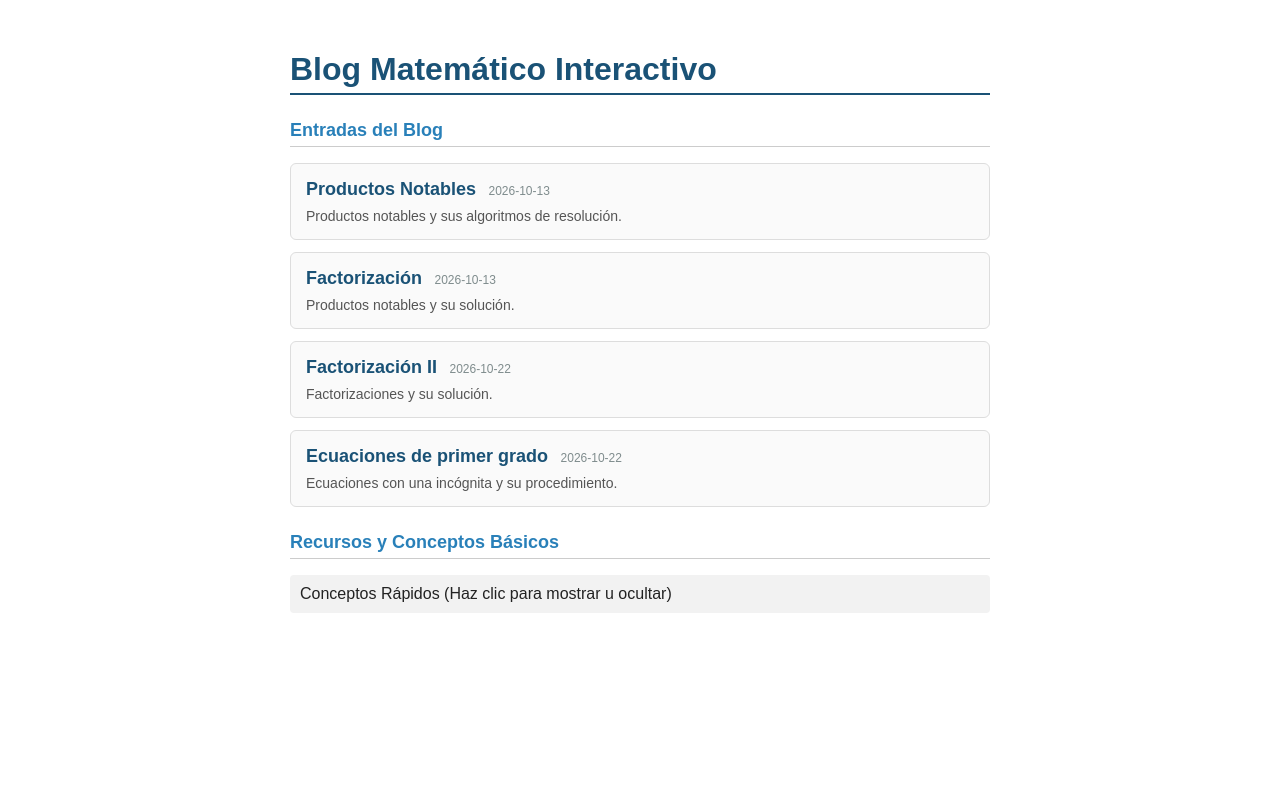
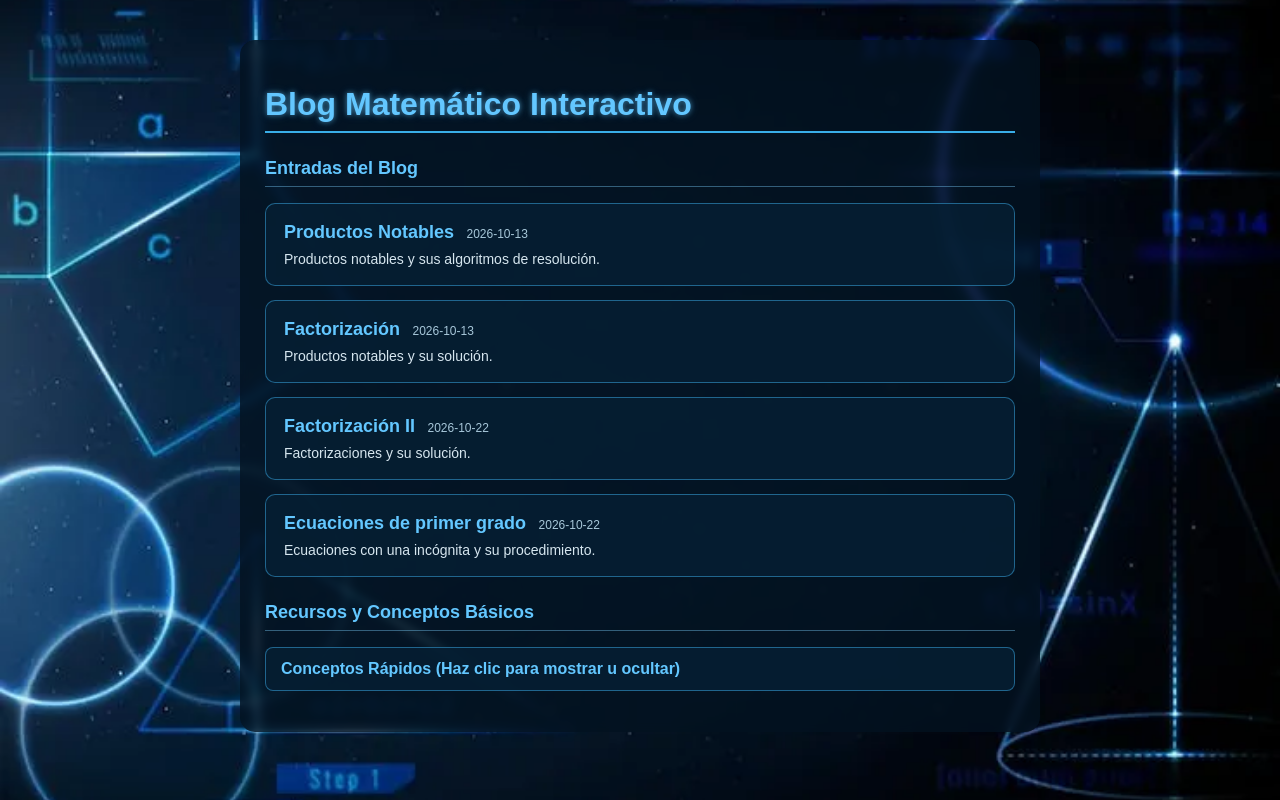
Before and after one commit to Swords07/Blog_Matematico, a plain HTML site: page index.html in a window 1280 px wide. Drawn offline with Linux system fonts and the light colour scheme.

Commit message:
Se mejoró la página, se agregaron fondos, styles, etc.

```diff
--- a/entradas/productos_notables.js
+++ b/entradas/productos_notables.js
@@ -3,7 +3,7 @@ contenidoEntrada = `
     <h2>Productos notables</h2>
     <p>Una variedad específica de binomios, de los cuales ya tenemos una forma
     fácil de resolverlos.</p>
-   <table style="width: 100%; border-collapse: collapse; font-family: Arial, sans-serif; margin: 20px 0; font-size: 15px; line-height: 1.5;">
+   <table style="width: 100%; min-width: 900px; border-collapse: collapse; font-family: Arial, sans-serif; margin: 20px 0; font-size: 15px; line-height: 1.5;">
   <thead>
     <tr style="background-color: #e3f2fd; color: #0d47a1; text-align: left;">
       <th style="padding: 12px 15px; border-bottom: 2px solid #90caf9; width: 15%;">Producto Notable</th>
--- a/index.html
+++ b/index.html
@@ -4,33 +4,62 @@
     <meta charset="UTF-8">
     <meta name="viewport" content="width=device-width, initial-scale=1.0">
     <title>Blog Matemático Interactivo</title>
+    <link rel="icon" type="image/png" href="rubik.png">
     <style>
         body {
             font-family: Arial, sans-serif;
-            max-width: 700px;
-            margin: 20px auto;
-            padding: 10px;
-            color: #222;
+            max-width: 750px;
+            margin: 40px auto;
+            padding: 25px;
+            color: #eaf6ff;
+
+            background: rgba(3, 18, 32, 0.78);
+            border-radius: 15px;
+            backdrop-filter: blur(4px);
+        }
+
+        html {
+            min-height: 100%;
+            background-image: url("fondo.png");
+            background-size: cover;
+            background-position: center;
+            background-repeat: no-repeat;
+            background-attachment: fixed;
         }
 
         h1 {
-            color: #1a5276;
-            cursor: pointer;
-            border-bottom: 2px solid #1a5276;
-            padding-bottom: 5px;
+        color: #63c7ff;
+        cursor: pointer;
+        border-bottom: 2px solid #39aee8;
+        padding-bottom: 8px;
+
+        text-shadow:
+        0 0 5px rgba(99, 199, 255, 0.5),
+        0 0 10px rgba(99, 199, 255, 0.3);
+
+        transition: 0.3s;
+        }
+
+        h1:hover {
+          color: #a8e4ff;
+          letter-spacing: 2px;
+          text-shadow:
+          0 0 8px rgba(99, 199, 255, 0.8),
+          0 0 18px rgba(99, 199, 255, 0.6),
+          0 0 30px rgba(99, 199, 255, 0.3);
         }
 
         .subtitulo {
             font-size: 18px;
-            color: #2980b9;
+            color: #63c7ff;
             margin-top: 25px;
-            border-bottom: 1px solid #ccc;
-            padding-bottom: 5px;
+            border-bottom: 1px solid rgba(125, 211, 255, 0.4);
+            padding-bottom: 7px;
         }
 
         p {
             font-size: 16px;
-            background-color: #f2f2f2;
+            background-color: #eaf6ff;
             padding: 10px;
             border-radius: 4px;
         }
@@ -42,21 +71,21 @@
         }
 
         #lista-entradas li {
-            background-color: #fafafa;
-            border: 1px solid #ddd;
-            border-radius: 6px;
-            padding: 15px;
-            margin-bottom: 12px;
+            background: rgba(7, 31, 52, 0.85);
+            border: 1px solid rgba(64, 190, 255, 0.45);
+            border-radius: 10px;
+            padding: 18px;
+            margin-bottom: 14px;
             transition: transform 0.2s, box-shadow 0.2s;
         }
 
         #lista-entradas li:hover {
-            transform: translateY(-2px);
-            box-shadow: 0 4px 8px rgba(0,0,0,0.1);
+            transform: translateY(-3px);
+            box-shadow: 0 5px 15px rgba(0,0,0,0.4);
         }
 
         #lista-entradas a {
-            color: #1a5276;
+            color: #63c7ff;
             text-decoration: none;
             font-size: 18px;
             font-weight: bold;
@@ -68,9 +97,8 @@
         }
 
         .fecha-post {
-            display: inline-block;
             font-size: 12px;
-            color: #7f8c8d;
+            color: #a7c7d9;
             margin-left: 8px;
         }
 
@@ -79,14 +107,16 @@
             background-color: transparent;
             padding: 0;
             font-size: 14px;
-            color: #555;
+            color: #d6e6ef;
         }
 
         /* Clases auxiliares para elementos interactivos */
         ul.interactivo {
-            background-color: #fafafa;
+            background-color: rgba(7, 31, 52, 0.85);
+            color: #d6e6ef
             padding: 15px 30px;
-            border: 1px solid #ddd;
+            border: 1px solid rgba(64, 190, 255, 0.45);
+            border-radius: 8px;
         }
 
         ul.interactivo li {
@@ -105,7 +135,24 @@
         }
 
         .cambio-color {
-            color: #c0392b;
+            color: #b388ff;
+            text-shadow:
+              0 0 8px rgba(170, 136, 255, 0.8),
+              0 0 18px rgba(170, 136, 255, 0.5),
+        }
+        /* Botón de Conceptos Rápidos */
+      p[onclick="alternarLista('conceptos')"] {
+    background: rgba(7, 31, 52, 0.85);
+    color: #63c7ff;
+    border: 1px solid rgba(64, 190, 255, 0.45);
+    border-radius: 8px;
+    padding: 12px 15px;
+    font-weight: bold;
+    transition: 0.2s;
+        }
+
+      p[onclick="alternarLista('conceptos')"]:hover {
+    background: rgba(12, 50, 80, 0.9);
         }
     </style>
 </head>
--- a/posts.js
+++ b/posts.js
@@ -4,28 +4,32 @@ const publicaciones = [
     titulo: "Productos Notables",
     archivo: "entradas/productos_notables.js",
     fecha: "2026-10-13",
-    resumen: "Productos notables y sus algoritmos de resolución."
+    resumen: "Productos notables y sus algoritmos de resolución.",
+    fondo: "notables.png"
   },
    {
     id: "02pn",
     titulo: "Factorización",
     archivo: "entradas/copia_productos.js",
     fecha: "2026-10-13",
-    resumen: "Productos notables y su solución."
+    resumen: "Productos notables y su solución.",
+    fondo: "factorizaciones.png"
   },
      {
     id: "03pn",
     titulo: "Factorización II",
     archivo: "entradas/factorizaciones.js",
     fecha: "2026-10-22",
-    resumen: "Factorizaciones y su solución."
+    resumen: "Factorizaciones y su solución.",
+    fondo: "factorizaciones.png"
   },
      {
     id: "04pn",
     titulo: "Ecuaciones de primer grado",
     archivo: "entradas/ecuaciones.js",
     fecha: "2026-10-22",
-    resumen: "Ecuaciones con una incógnita y su procedimiento."
+    resumen: "Ecuaciones con una incógnita y su procedimiento.",
+    fondo: "ecuacion.png"
   }
 
 ];
```
Also changed, not shown: entrada.html (+24 -4 lines), ecuacion.png (added), factorizaciones.png (added), fondo.png (added), notables.png (added), rubik.png (added).
